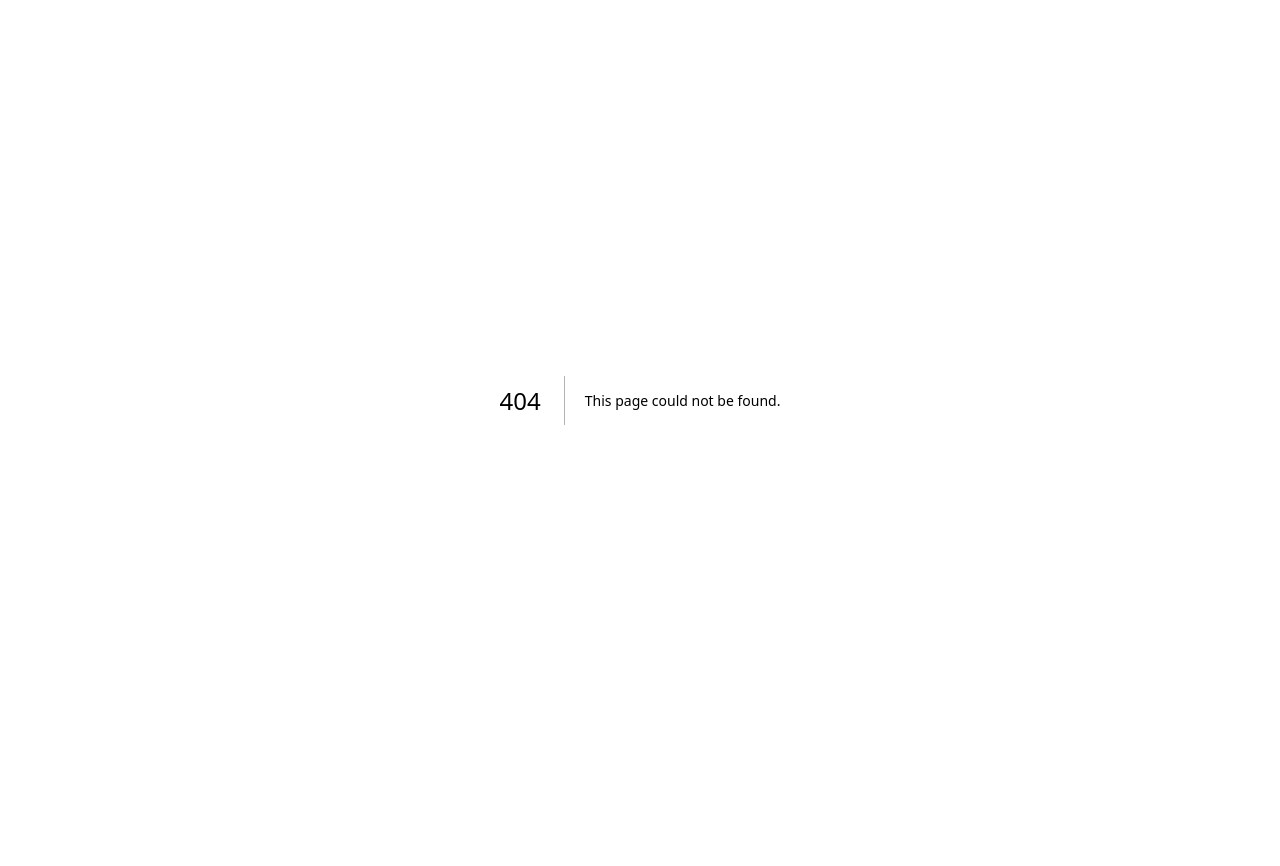
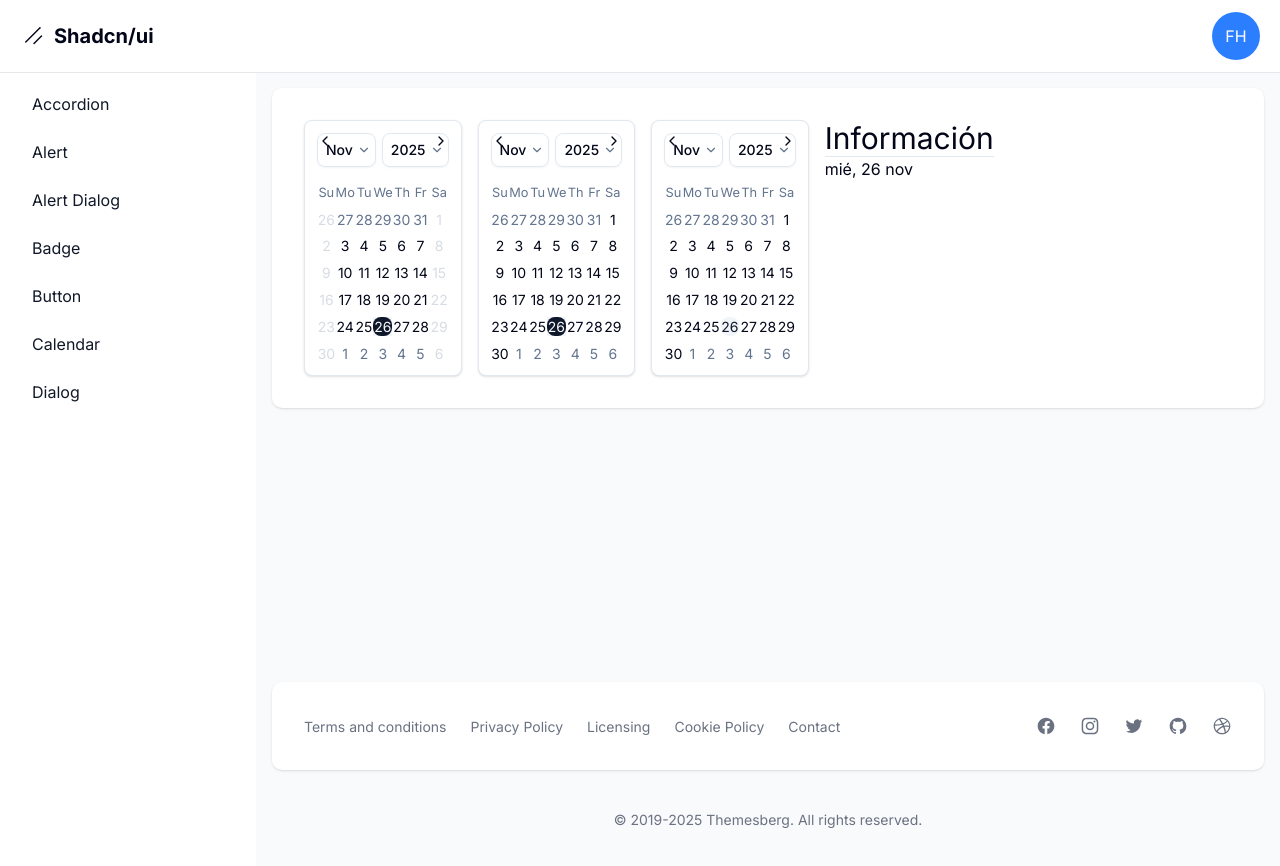
Before and after one commit to MariaAcevedo11/Curso-shadcn, a Next.js app: page /dashboard/calendar in a window 1280 px wide. Before the commit this address had no page. Shown: the top 866 px of the page. Before the commit the page ends 800 px from the top, so only its background shows below. Built offline with nearby package versions, Linux system fonts and the light colour scheme.

Commit message:
Calendar

```diff
--- a/package.json
+++ b/package.json
@@ -16,9 +16,11 @@
     "@radix-ui/react-slot": "^1.2.4",
     "class-variance-authority": "^0.7.1",
     "clsx": "^2.1.1",
+    "date-fns": "^4.1.0",
     "lucide-react": "^0.555.0",
     "next": "16.0.4",
     "react": "19.2.0",
+    "react-day-picker": "^9.11.2",
     "react-dom": "19.2.0",
     "tailwind-merge": "^3.4.0",
     "tailwindcss-animate": "^1.0.7"
--- /dev/null
+++ b/src/app/dashboard/calendar/page.tsx
@@ -0,0 +1,55 @@
+'use client'
+
+import { Calendar } from "@/components/ui/calendar";
+import { useState } from "react";
+
+export default function Page() {
+  const [date, setDate] = useState<Date | undefined>(new Date())
+  const [multipleDate, setMultipleDate] = useState<Date[] | undefined>([])
+
+  const smallDate = date?.toLocaleDateString("es-ES", {
+    weekday : "short",
+    day: "numeric",
+    month : "short",
+
+  })
+
+  return (
+    <div className = "flex-col sm:flex sm:flex-wrap sm:flex-row gap-4">
+    <Calendar
+    mode="single"
+    selected={date}
+    onSelect={setDate}
+    className="rounded-md border shadow-sm"
+    disabled = {(date) => date.getDay() == 0 || date.getDay() == 6 } //Domingo dia 0
+    captionLayout="dropdown"
+    />
+    <Calendar
+    mode="single"
+    selected={date}
+    onSelect={setDate}
+    className="rounded-md border shadow-sm"
+    disabled = {(date) => date.getMonth() > 6 && date.getMonth() < 9} //Enero mes 0
+    captionLayout="dropdown"
+    />
+    <Calendar
+    mode="multiple"
+    selected={multipleDate}
+    onSelect={setMultipleDate}
+    className="rounded-md border shadow-sm"
+    disabled = {(date) => date.getFullYear() < 2000}
+    captionLayout="dropdown"
+    />
+
+    <div>
+      <h1 className = "text-3xl"> Información</h1>
+      <div className="border-b"></div>
+      <p> {smallDate}</p>
+
+      <p>
+        {multipleDate?.map( (date) => date.toLocaleDateString()).join(",")}
+      </p>
+    </div>
+    </div>
+  );
+}
--- a/src/app/dashboard/layout.tsx
+++ b/src/app/dashboard/layout.tsx
@@ -11,6 +11,7 @@
   { name: "alert dialog", href : "alert-dialog"},
   { name: "dialog", href : "dialog"},
   { name: "badge", href : "badge"},
+  { name: "calendar", href : "calendar"},
 
 ].sort((a,b) => a.name.localeCompare(b.name));
 
--- /dev/null
+++ b/src/components/ui/calendar.tsx
@@ -0,0 +1,213 @@
+"use client"
+
+import * as React from "react"
+import {
+  ChevronDownIcon,
+  ChevronLeftIcon,
+  ChevronRightIcon,
+} from "lucide-react"
+import { DayButton, DayPicker, getDefaultClassNames } from "react-day-picker"
+
+import { cn } from "@/lib/utils"
+import { Button, buttonVariants } from "@/components/ui/button"
+
+function Calendar({
+  className,
+  classNames,
+  showOutsideDays = true,
+  captionLayout = "label",
+  buttonVariant = "ghost",
+  formatters,
+  components,
+  ...props
+}: React.ComponentProps<typeof DayPicker> & {
+  buttonVariant?: React.ComponentProps<typeof Button>["variant"]
+}) {
+  const defaultClassNames = getDefaultClassNames()
+
+  return (
+    <DayPicker
+      showOutsideDays={showOutsideDays}
+      className={cn(
+        "bg-background group/calendar p-3 [--cell-size:2rem] [[data-slot=card-content]_&]:bg-transparent [[data-slot=popover-content]_&]:bg-transparent",
+        String.raw`rtl:**:[.rdp-button\_next>svg]:rotate-180`,
+        String.raw`rtl:**:[.rdp-button\_previous>svg]:rotate-180`,
+        className
+      )}
+      captionLayout={captionLayout}
+      formatters={{
+        formatMonthDropdown: (date) =>
+          date.toLocaleString("default", { month: "short" }),
+        ...formatters,
+      }}
+      classNames={{
+        root: cn("w-fit", defaultClassNames.root),
+        months: cn(
+          "relative flex flex-col gap-4 md:flex-row",
+          defaultClassNames.months
+        ),
+        month: cn("flex w-full flex-col gap-4", defaultClassNames.month),
+        nav: cn(
+          "absolute inset-x-0 top-0 flex w-full items-center justify-between gap-1",
+          defaultClassNames.nav
+        ),
+        button_previous: cn(
+          buttonVariants({ variant: buttonVariant }),
+          "h-[--cell-size] w-[--cell-size] select-none p-0 aria-disabled:opacity-50",
+          defaultClassNames.button_previous
+        ),
+        button_next: cn(
+          buttonVariants({ variant: buttonVariant }),
+          "h-[--cell-size] w-[--cell-size] select-none p-0 aria-disabled:opacity-50",
+          defaultClassNames.button_next
+        ),
+        month_caption: cn(
+          "flex h-[--cell-size] w-full items-center justify-center px-[--cell-size]",
+          defaultClassNames.month_caption
+        ),
+        dropdowns: cn(
+          "flex h-[--cell-size] w-full items-center justify-center gap-1.5 text-sm font-medium",
+          defaultClassNames.dropdowns
+        ),
+        dropdown_root: cn(
+          "has-focus:border-ring border-input shadow-xs has-focus:ring-ring/50 has-focus:ring-[3px] relative rounded-md border",
+          defaultClassNames.dropdown_root
+        ),
+        dropdown: cn(
+          "bg-popover absolute inset-0 opacity-0",
+          defaultClassNames.dropdown
+        ),
+        caption_label: cn(
+          "select-none font-medium",
+          captionLayout === "label"
+            ? "text-sm"
+            : "[&>svg]:text-muted-foreground flex h-8 items-center gap-1 rounded-md pl-2 pr-1 text-sm [&>svg]:size-3.5",
+          defaultClassNames.caption_label
+        ),
+        table: "w-full border-collapse",
+        weekdays: cn("flex", defaultClassNames.weekdays),
+        weekday: cn(
+          "text-muted-foreground flex-1 select-none rounded-md text-[0.8rem] font-normal",
+          defaultClassNames.weekday
+        ),
+        week: cn("mt-2 flex w-full", defaultClassNames.week),
+        week_number_header: cn(
+          "w-[--cell-size] select-none",
+          defaultClassNames.week_number_header
+        ),
+        week_number: cn(
+          "text-muted-foreground select-none text-[0.8rem]",
+          defaultClassNames.week_number
+        ),
+        day: cn(
+          "group/day relative aspect-square h-full w-full select-none p-0 text-center [&:first-child[data-selected=true]_button]:rounded-l-md [&:last-child[data-selected=true]_button]:rounded-r-md",
+          defaultClassNames.day
+        ),
+        range_start: cn(
+          "bg-accent rounded-l-md",
+          defaultClassNames.range_start
+        ),
+        range_middle: cn("rounded-none", defaultClassNames.range_middle),
+        range_end: cn("bg-accent rounded-r-md", defaultClassNames.range_end),
+        today: cn(
+          "bg-accent text-accent-foreground rounded-md data-[selected=true]:rounded-none",
+          defaultClassNames.today
+        ),
+        outside: cn(
+          "text-muted-foreground aria-selected:text-muted-foreground",
+          defaultClassNames.outside
+        ),
+        disabled: cn(
+          "text-muted-foreground opacity-50",
+          defaultClassNames.disabled
+        ),
+        hidden: cn("invisible", defaultClassNames.hidden),
+        ...classNames,
+      }}
+      components={{
+        Root: ({ className, rootRef, ...props }) => {
+          return (
+            <div
+              data-slot="calendar"
+              ref={rootRef}
+              className={cn(className)}
+              {...props}
+            />
+          )
+        },
+        Chevron: ({ className, orientation, ...props }) => {
+          if (orientation === "left") {
+            return (
+              <ChevronLeftIcon className={cn("size-4", className)} {...props} />
+            )
+          }
+
+          if (orientation === "right") {
+            return (
+              <ChevronRightIcon
+                className={cn("size-4", className)}
+                {...props}
+              />
+            )
+          }
+
+          return (
+            <ChevronDownIcon className={cn("size-4", className)} {...props} />
+          )
+        },
+        DayButton: CalendarDayButton,
+        WeekNumber: ({ children, ...props }) => {
+          return (
+            <td {...props}>
+              <div className="flex size-[--cell-size] items-center justify-center text-center">
+                {children}
+              </div>
+            </td>
+          )
+        },
+        ...components,
+      }}
+      {...props}
+    />
+  )
+}
+
+function CalendarDayButton({
+  className,
+  day,
+  modifiers,
+  ...props
+}: React.ComponentProps<typeof DayButton>) {
+  const defaultClassNames = getDefaultClassNames()
+
+  const ref = React.useRef<HTMLButtonElement>(null)
+  React.useEffect(() => {
+    if (modifiers.focused) ref.current?.focus()
+  }, [modifiers.focused])
+
+  return (
+    <Button
+      ref={ref}
+      variant="ghost"
+      size="icon"
+      data-day={day.date.toLocaleDateString()}
+      data-selected-single={
+        modifiers.selected &&
+        !modifiers.range_start &&
+        !modifiers.range_end &&
+        !modifiers.range_middle
+      }
+      data-range-start={modifiers.range_start}
+      data-range-end={modifiers.range_end}
+      data-range-middle={modifiers.range_middle}
+      className={cn(
+        "data-[selected-single=true]:bg-primary data-[selected-single=true]:text-primary-foreground data-[range-middle=true]:bg-accent data-[range-middle=true]:text-accent-foreground data-[range-start=true]:bg-primary data-[range-start=true]:text-primary-foreground data-[range-end=true]:bg-primary data-[range-end=true]:text-primary-foreground group-data-[focused=true]/day:border-ring group-data-[focused=true]/day:ring-ring/50 flex aspect-square h-auto w-full min-w-[--cell-size] flex-col gap-1 font-normal leading-none data-[range-end=true]:rounded-md data-[range-middle=true]:rounded-none data-[range-start=true]:rounded-md group-data-[focused=true]/day:relative group-data-[focused=true]/day:z-10 group-data-[focused=true]/day:ring-[3px] [&>span]:text-xs [&>span]:opacity-70",
+        defaultClassNames.day,
+        className
+      )}
+      {...props}
+    />
+  )
+}
+
+export { Calendar, CalendarDayButton }
```
Also changed, not shown: 1 other file (tests, documents, lock files or other folders).
